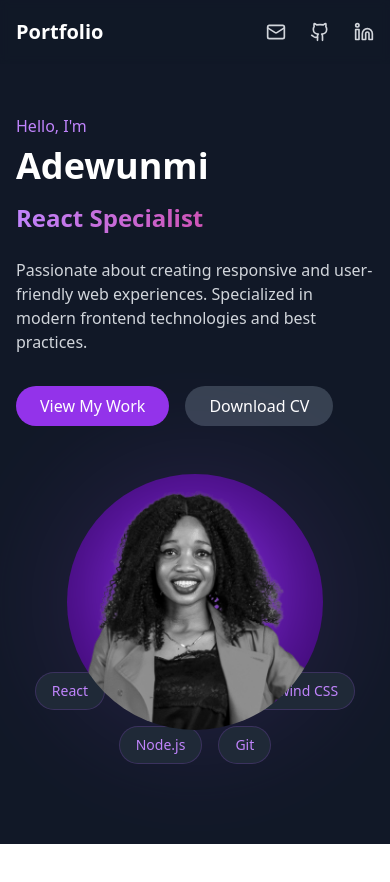
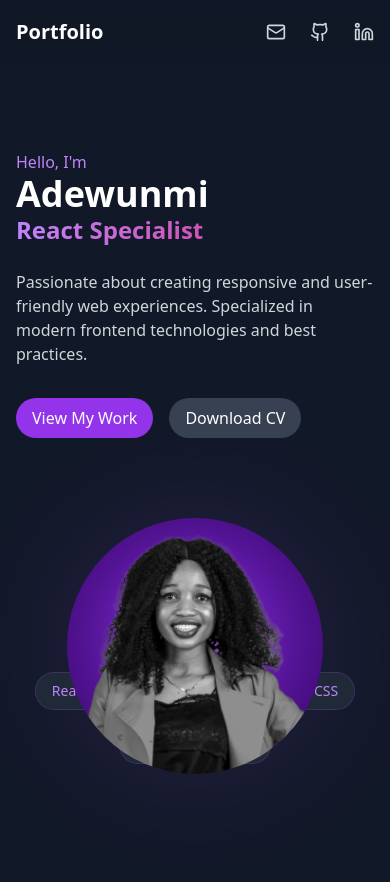
Before and after one commit to Adewunmi97/Frontend_portfolio, a React (Vite) app: page / in a window 390 px wide. Shown: the top 882 px of the page. Before the commit the page ends 844 px from the top, so only its background shows below. Built offline with nearby package versions, Linux system fonts and the light colour scheme.

Commit message:
work on responsiveness

```diff
--- a/src/components/home/Hero.tsx
+++ b/src/components/home/Hero.tsx
@@ -22,22 +22,22 @@ const itemVariants = {
 
 export function Hero() {
   return (
-    <section className="min-h-screen flex items-center justify-center bg-gray-900 text-white px-4 py-20">
+    <section className="min-h-screen flex items-center justify-center bg-gray-900 text-white px-4 py-10">
       <motion.div
         variants={containerVariants}
         initial="initial"
         animate="animate"
-        className="max-w-6xl mx-auto grid grid-cols-1 lg:grid-cols-2 gap-12 items-center"
+        className="max-w-6xl mx-auto grid grid-cols-1 lg:grid-cols-2 gap-20 items-center"
       >
         <motion.div variants={itemVariants} className="text-left">
           <motion.p
-            className="text-purple-400 font-medium mb-2"
+            className="text-purple-400 font-medium"
             variants={itemVariants}
           >
             Hello, I'm
           </motion.p>
           <motion.h1
-            className="text-4xl md:text-6xl font-bold mb-4"
+            className="text-4xl md:text-6xl font-bold"
             variants={itemVariants}
           >
             Adewunmi
--- a/src/components/home/TechStack.tsx
+++ b/src/components/home/TechStack.tsx
@@ -11,7 +11,7 @@ export function TechStack() {
         initial={{ opacity: 0, y: 20 }}
         animate={{ opacity: 1, y: 0 }}
         transition={{ delay: 1 }}
-        className="text-gray-400 mb-4"
+        className="text-gray-400"
       >
         Tech Stack
       </motion.p>
--- a/src/components/ui/Button.tsx
+++ b/src/components/ui/Button.tsx
@@ -19,7 +19,7 @@ export function Button({
   rel,
   className = '',
 }: ButtonProps) {
-  const baseStyles = 'px-6 py-2 rounded-full font-medium transition-colors';
+  const baseStyles = 'px-4 py-2 rounded-full font-medium transition-colors';
   const variantStyles = {
     primary: 'bg-purple-600 hover:bg-purple-700 text-white',
     secondary: 'bg-gray-700 hover:bg-gray-600 text-white',
--- a/src/pages/Home.tsx
+++ b/src/pages/Home.tsx
@@ -3,7 +3,7 @@ import { Navbar } from '../components/layout/Navbar';
 
 export function Home() {
   return (
-    <div className="bg-gray-900 min-h-screen">
+    <div className="bg-gray-900 min-h-screen py-10">
       <Navbar />
       <Hero />
     </div>
```
